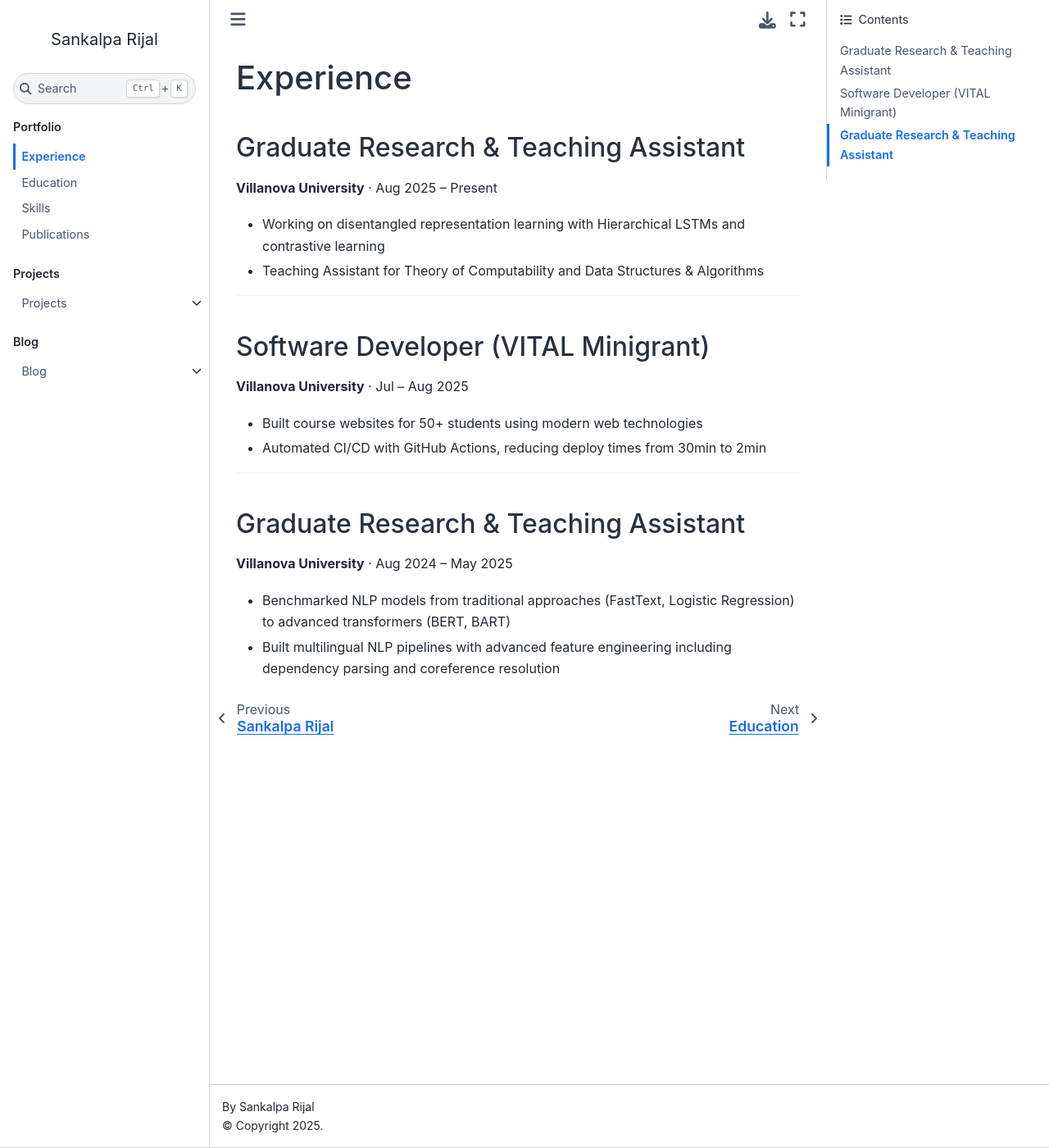
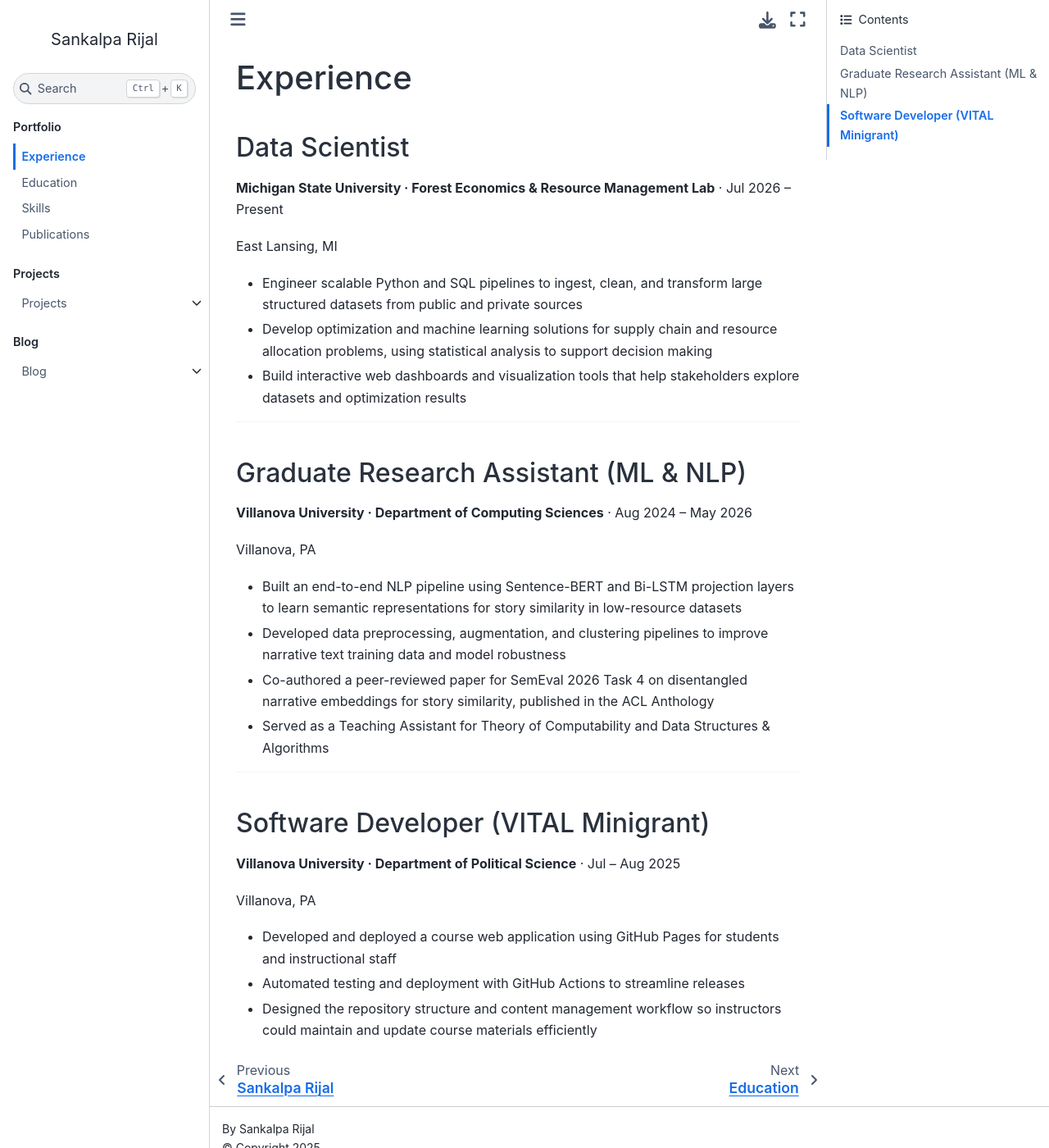
Before and after one commit to rijalsankalp/rijalsankalp.github.io, a Jupyter Book: the page built from book/experience.md, in a window 1280 px wide and 1400 px high. Shown: the whole window at 82% size. Built offline with Jupyter Book 1.0.4 settings and Sphinx 7.4.7 and the Sphinx Book theme 1.1.4, drawn with Linux system fonts in a browser that asks for light colours.

```diff
--- a/book/_toc.yml
+++ b/book/_toc.yml
@@ -13,6 +13,7 @@ parts:
     chapters:
       - file: projects/index
         sections:
+          - file: projects/reasoning-causal-tracing
           - file: projects/novamind-cis-benchmark-mlops
           - file: projects/brain-tumor-classification
           - file: projects/image-caption-generation
@@ -29,4 +30,5 @@ parts:
     chapters:
       - file: blog/index
         sections:
+          - file: blog/posts/reasoning-causal-tracing
           - file: blog/posts/welcome
--- a/book/experience.md
+++ b/book/experience.md
@@ -1,26 +1,36 @@
 # Experience
 
-## Graduate Research & Teaching Assistant
+## Data Scientist
 
-**Villanova University** · Aug 2025 – Present
+**Michigan State University · Forest Economics & Resource Management Lab** · Jul 2026 – Present
 
-- Working on disentangled representation learning with Hierarchical LSTMs and contrastive learning
-- Teaching Assistant for Theory of Computability and Data Structures & Algorithms
+East Lansing, MI
+
+- Engineer scalable Python and SQL pipelines to ingest, clean, and transform large structured datasets from public and private sources
+- Develop optimization and machine learning solutions for supply chain and resource allocation problems, using statistical analysis to support decision making
+- Build interactive web dashboards and visualization tools that help stakeholders explore datasets and optimization results
+
+---
+
+## Graduate Research Assistant (ML & NLP)
+
+**Villanova University · Department of Computing Sciences** · Aug 2024 – May 2026
+
+Villanova, PA
+
+- Built an end-to-end NLP pipeline using Sentence-BERT and Bi-LSTM projection layers to learn semantic representations for story similarity in low-resource datasets
+- Developed data preprocessing, augmentation, and clustering pipelines to improve narrative text training data and model robustness
+- Co-authored a peer-reviewed paper for SemEval 2026 Task 4 on disentangled narrative embeddings for story similarity, published in the ACL Anthology
+- Served as a Teaching Assistant for Theory of Computability and Data Structures & Algorithms
 
 ---
 
 ## Software Developer (VITAL Minigrant)
 
-**Villanova University** · Jul – Aug 2025
+**Villanova University · Department of Political Science** · Jul – Aug 2025
 
-- Built course websites for 50+ students using modern web technologies
-- Automated CI/CD with GitHub Actions, reducing deploy times from 30min to 2min
+Villanova, PA
 
----
-
-## Graduate Research & Teaching Assistant
-
-**Villanova University** · Aug 2024 – May 2025
-
-- Benchmarked NLP models from traditional approaches (FastText, Logistic Regression) to advanced transformers (BERT, BART)
-- Built multilingual NLP pipelines with advanced feature engineering including dependency parsing and coreference resolution
+- Developed and deployed a course web application using GitHub Pages for students and instructional staff
+- Automated testing and deployment with GitHub Actions to streamline releases
+- Designed the repository structure and content management workflow so instructors could maintain and update course materials efficiently
```
Also changed, not shown: README.md (+2 -2 lines), book/blog/posts/reasoning-causal-tracing.md (added, +58 -0 lines), book/education.md (+1 -1 lines), book/intro.md (+14 -4 lines), book/projects/index.md (+10 -0 lines), book/projects/reasoning-causal-tracing.md (added, +33 -0 lines).
